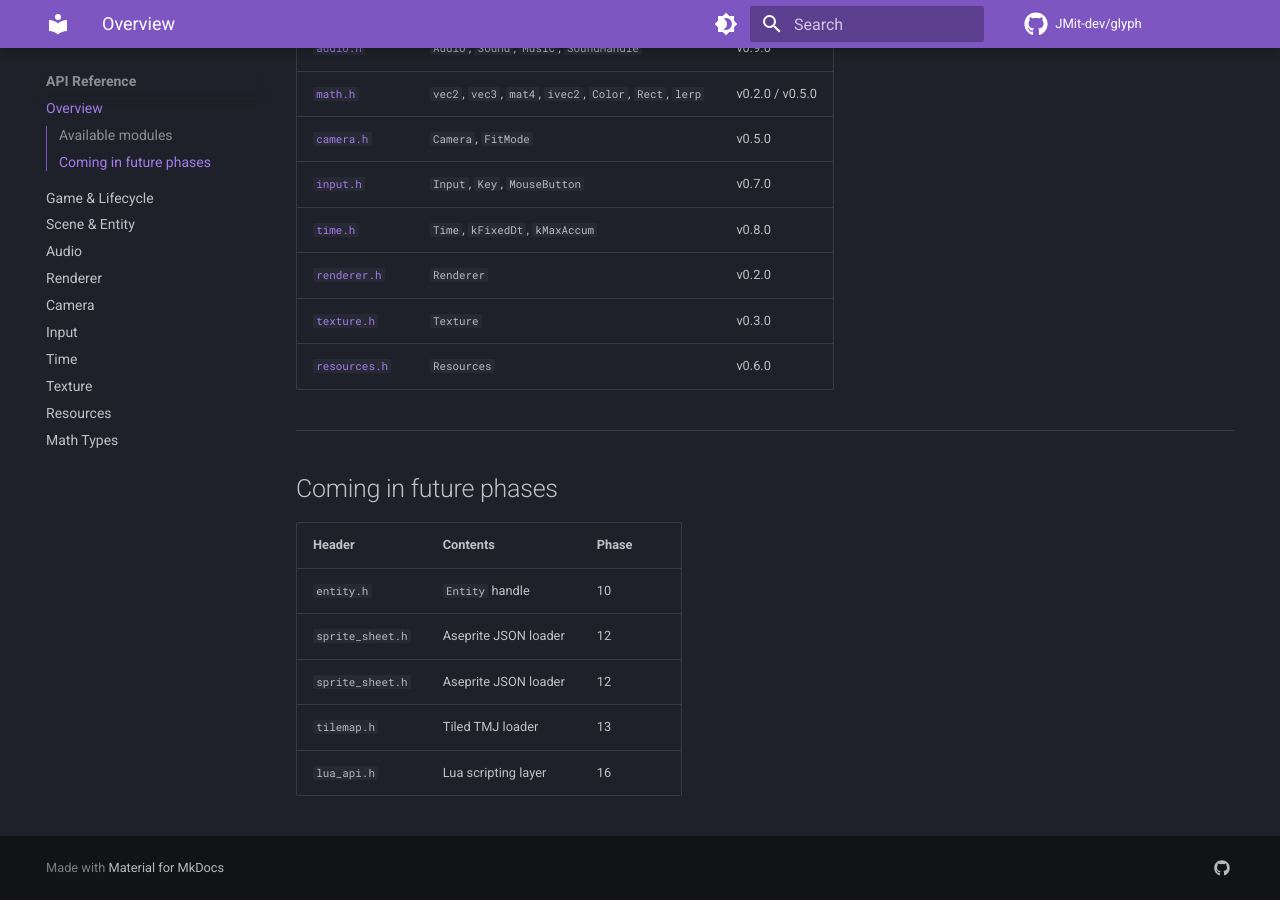
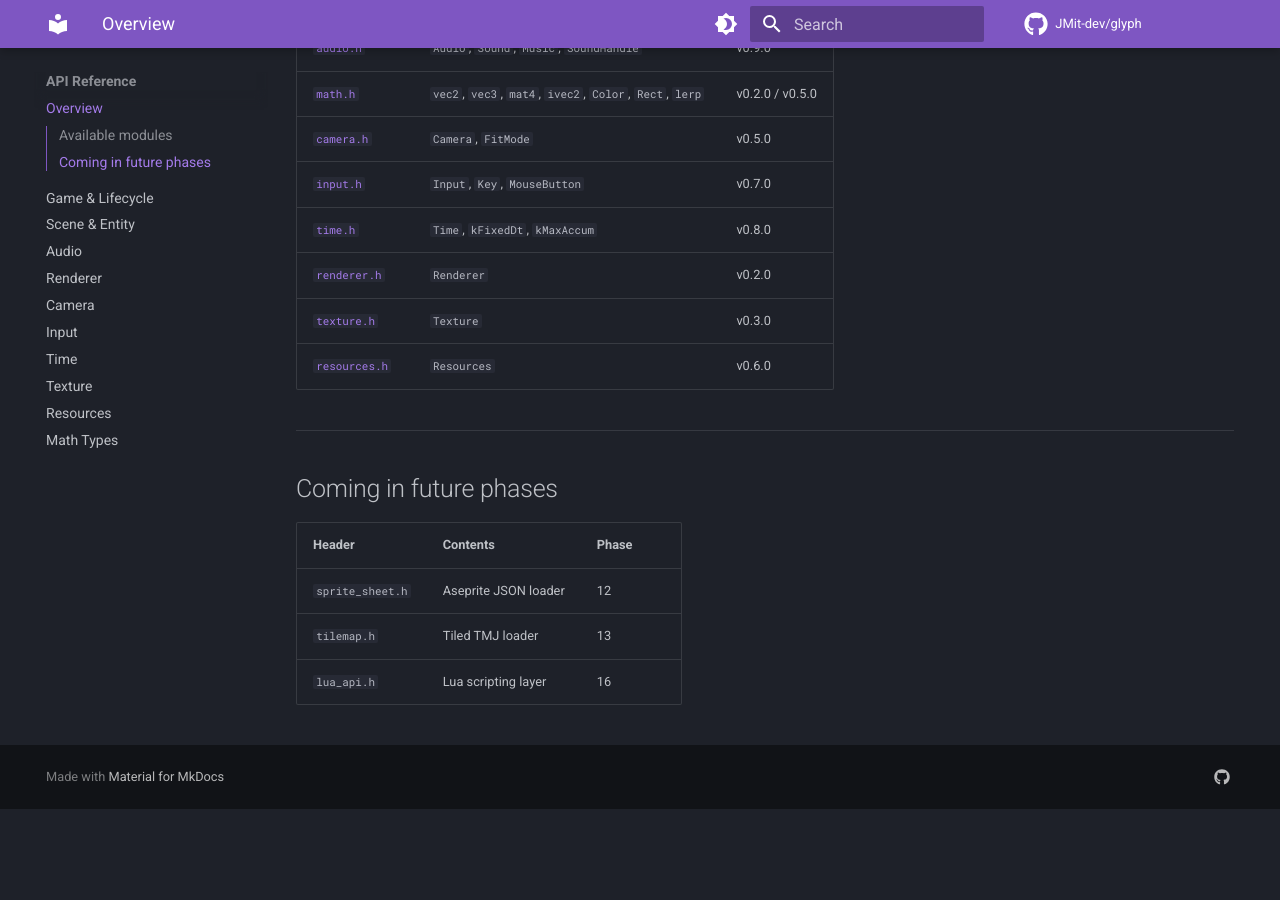
Before and after one commit to JMit-dev/glyph, an MkDocs documentation site: the page built from docs/api/index.md, in a window 1280 px wide and 900 px high, scrolled down 871 px. Built offline with MkDocs 1.6.1 and Material for MkDocs 9.7.7, drawn with Linux system fonts in a browser that asks for light colours; comment, search, counter and statistics services are not loaded; after the commit the page ends 1680 px from its top, so only the background shows below that.

Commit message:
docs: remove stale entity.h future-phase entry and duplicate sprite_sheet row

```diff
--- a/docs/api/index.md
+++ b/docs/api/index.md
@@ -46,8 +46,6 @@ Or include individual headers as needed:
 
 | Header | Contents | Phase |
 |---|---|---|
-| `entity.h` | `Entity` handle | 10 |
-| `sprite_sheet.h` | Aseprite JSON loader | 12 |
 | `sprite_sheet.h` | Aseprite JSON loader | 12 |
 | `tilemap.h` | Tiled TMJ loader | 13 |
 | `lua_api.h` | Lua scripting layer | 16 |
```
